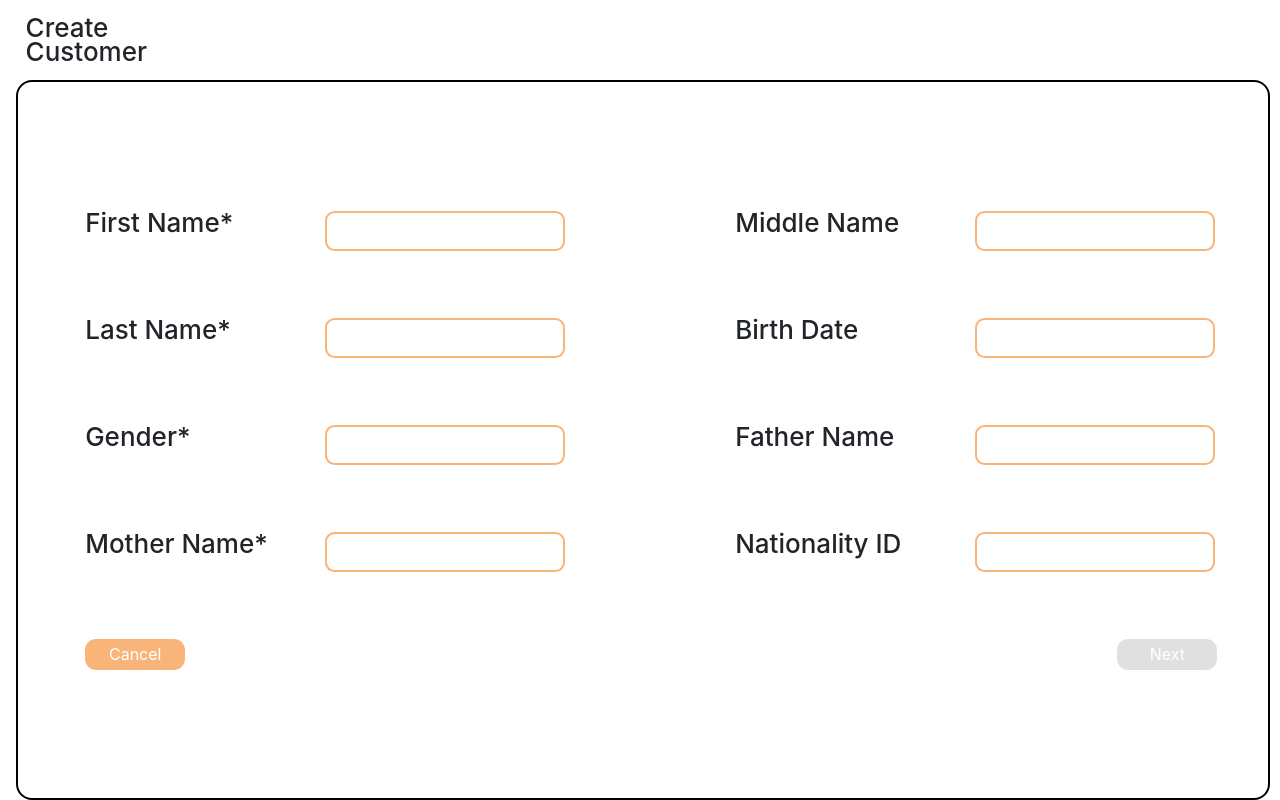
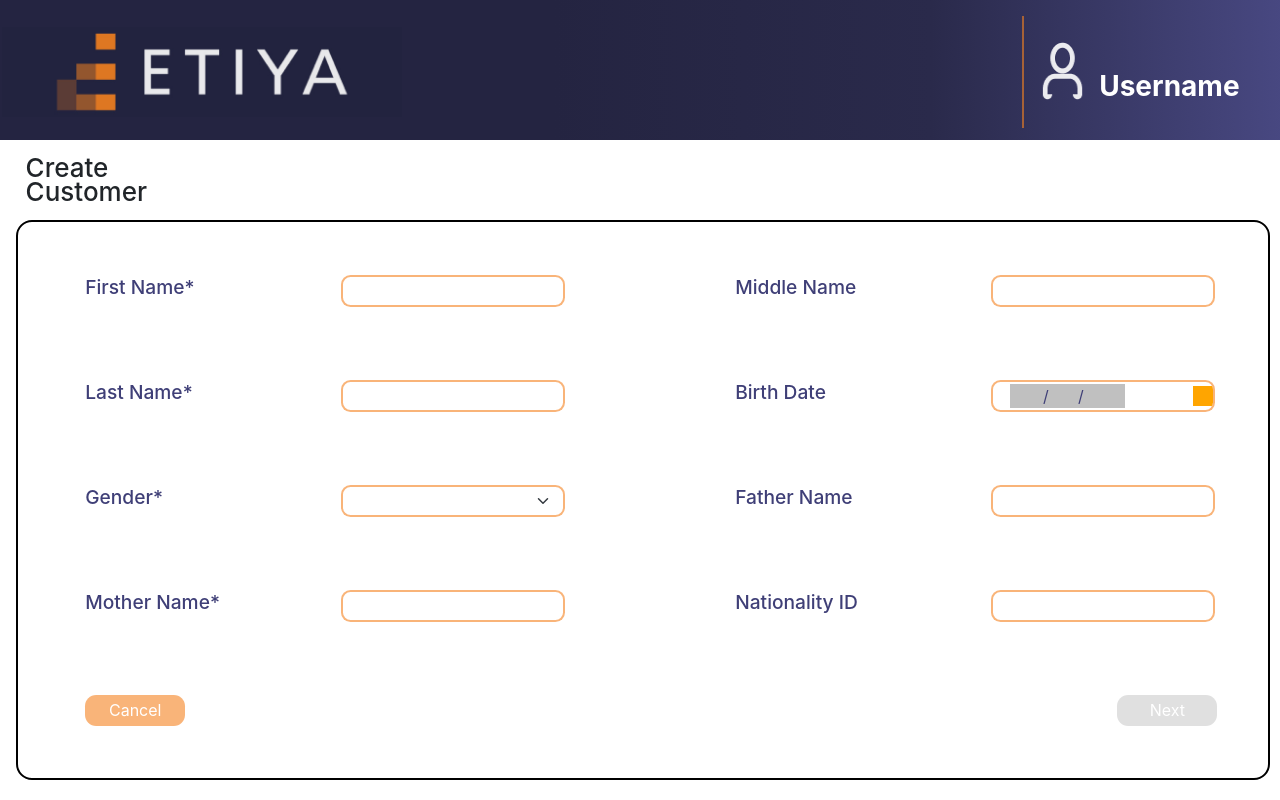
Before and after one commit to gglnyrdm/CRMLite, an Angular app: page /createcustomer in a window 1280 px wide. Built offline with nearby package versions, Linux system fonts and the light colour scheme; a web font is replaced by a local one.

Commit message:
updated create customer form

```diff
--- a/package.json
+++ b/package.json
@@ -23,6 +23,7 @@
     "@angular/ssr": "^17.3.4",
     "bootstrap": "^5.3.3",
     "express": "^4.18.2",
+    "jquery": "^3.7.1",
     "normalize.css": "^8.0.1",
     "rxjs": "~7.8.0",
     "tslib": "^2.3.0",
--- a/src/app/features/customers/create-customer-form/create-customer-form/create-customer-form.component.html
+++ b/src/app/features/customers/create-customer-form/create-customer-form/create-customer-form.component.html
@@ -14,8 +14,14 @@
 
                         <div class="input-area">
                             <span>Gender*</span>
-                            <input type="text">
+                            <select class="form-select" aria-label="Default select example">
+                            <option hidden> </option>
+                            <option value="1">Female</option>
+                            <option value="2">Male</option>
+                        </select>
                         </div>
+
+
                         <div class="input-area">
                             <span>Mother Name*</span>
                             <input type="text">
@@ -31,7 +37,7 @@
                         </div>
                         <div class="input-area">
                             <span>Birth Date</span>
-                        <input type="text">
+                            <input type="date" placeholder="bişeyler">
                         </div>
                         <div class="input-area">
                             <span>Father Name</span>
--- a/src/app/features/customers/create-customer-form/create-customer-form/create-customer-form.component.scss
+++ b/src/app/features/customers/create-customer-form/create-customer-form/create-customer-form.component.scss
@@ -1,14 +1,24 @@
+::-webkit-datetime-edit { padding: 1em; }
+::-webkit-datetime-edit-fields-wrapper { background: silver; }
+::-webkit-datetime-edit-text { color: #3F3F77; padding: 0 0.3em; }
+::-webkit-datetime-edit-month-field { color: blue; visibility: hidden; }
+::-webkit-datetime-edit-day-field { color: green; visibility: hidden;}
+::-webkit-datetime-edit-year-field { color: purple; visibility: hidden;}
+::-webkit-inner-spin-button { display: none; }
+::-webkit-calendar-picker-indicator { background: orange; }
+
 span {
   display: inline-block;
   font-family: 'Inter';
   font-weight: 500;
-  font-size: 1.625rem;
+  font-size: 1.2rem;
   line-height: 1.51rem;
+  color: #3F3F77;
 }
 
 input {
-  width: 15rem;
-  height: 2.5rem;
+  width: 14rem;
+  height: 2rem;
   border: 2px solid #F5822099;
   border-radius: 0.6rem;
   float: right;
@@ -21,6 +31,17 @@ input {
   width: 30rem;
   // margin-right: 4rem;
   // margin-left: 4rem;
+}
+
+.form-select {
+  width: 14rem;
+  height: 2rem;
+  border: 2px solid #F5822099;
+  border-radius: 0.6rem;
+  float: right;
+  padding: 0 0 0 0.5rem;
+  color: #3F3F77;
+  box-shadow: none;
 }
 
 .left-side {
--- a/src/app/features/customers/create-customer-form/create-customer-form/create-customer-form.component.ts
+++ b/src/app/features/customers/create-customer-form/create-customer-form/create-customer-form.component.ts
@@ -1,5 +1,5 @@
 import { CommonModule } from '@angular/common';
-import { ChangeDetectionStrategy, Component } from '@angular/core';
+import { ChangeDetectionStrategy, Component, OnInit } from '@angular/core';
 
 @Component({
   selector: 'app-create-customer-form',
@@ -11,4 +11,6 @@ import { ChangeDetectionStrategy, Component } from '@angular/core';
   styleUrl: './create-customer-form.component.scss',
   changeDetection: ChangeDetectionStrategy.OnPush,
 })
-export class CreateCustomerFormComponent { }
+export class CreateCustomerFormComponent {
+
+}
--- a/src/app/pages/customer/create-customer/create-customer/create-customer.component.html
+++ b/src/app/pages/customer/create-customer/create-customer/create-customer.component.html
@@ -1,3 +1,4 @@
+<app-header></app-header>
 <p class="title">Create Customer</p>
 <div class="create-customer-content">
 <app-create-customer-form></app-create-customer-form>
--- a/src/app/pages/customer/create-customer/create-customer/create-customer.component.scss
+++ b/src/app/pages/customer/create-customer/create-customer/create-customer.component.scss
@@ -14,7 +14,7 @@
 .create-customer-content {
   position: relative;
   width: 98%;
-  height: 90vh;
+  height: 70vh;
   // background-color: red;
   margin-left: 1rem;
   margin-right: 0;
--- a/src/app/pages/customer/create-customer/create-customer/create-customer.component.ts
+++ b/src/app/pages/customer/create-customer/create-customer/create-customer.component.ts
@@ -1,13 +1,15 @@
 import { CommonModule } from '@angular/common';
 import { ChangeDetectionStrategy, Component } from '@angular/core';
 import { CreateCustomerFormComponent } from '../../../../features/customers/create-customer-form/create-customer-form/create-customer-form.component';
+import { HeaderComponent } from '../../../../shared/components/header/header/header.component';
 
 @Component({
   selector: 'app-create-customer',
   standalone: true,
   imports: [
     CommonModule,
-    CreateCustomerFormComponent
+    CreateCustomerFormComponent,
+    HeaderComponent
   ],
   templateUrl: './create-customer.component.html',
   styleUrl: './create-customer.component.scss',
--- a/src/app/shared/components/header/header/header.component.scss
+++ b/src/app/shared/components/header/header/header.component.scss
@@ -81,7 +81,6 @@ margin: 0;
     // background-color: orange;
     top:60%;
     left: 9%;
-    font-family: 'Inter';
     font-weight: 700;
     font-size: 1.75rem;
     color: #FFFFFF;
--- a/src/app/shared/layouts/main-layout/main-layout.component.ts
+++ b/src/app/shared/layouts/main-layout/main-layout.component.ts
@@ -3,6 +3,8 @@ import { ChangeDetectionStrategy, Component } from '@angular/core';
 import { HeaderComponent } from '../../components/header/header/header.component';
 import { NavbarComponent } from '../../components/navbar/navbar.component';
 import { RouterModule } from '@angular/router';
+import { CreateCustomerComponent } from '../../../pages/customer/create-customer/create-customer/create-customer.component';
+import { SearchCustomerComponent } from '../../../pages/customer/search-customer/search-customer.component';
 
 @Component({
   selector: 'app-main-layout',
@@ -11,7 +13,9 @@ import { RouterModule } from '@angular/router';
     CommonModule,
     HeaderComponent,
     NavbarComponent,
-    RouterModule
+    RouterModule,
+    CreateCustomerComponent,
+    SearchCustomerComponent
   ],
   templateUrl: './main-layout.component.html',
   styleUrl: './main-layout.component.scss',
```
Also changed, not shown: 1 other file (tests, documents, lock files or other folders).
